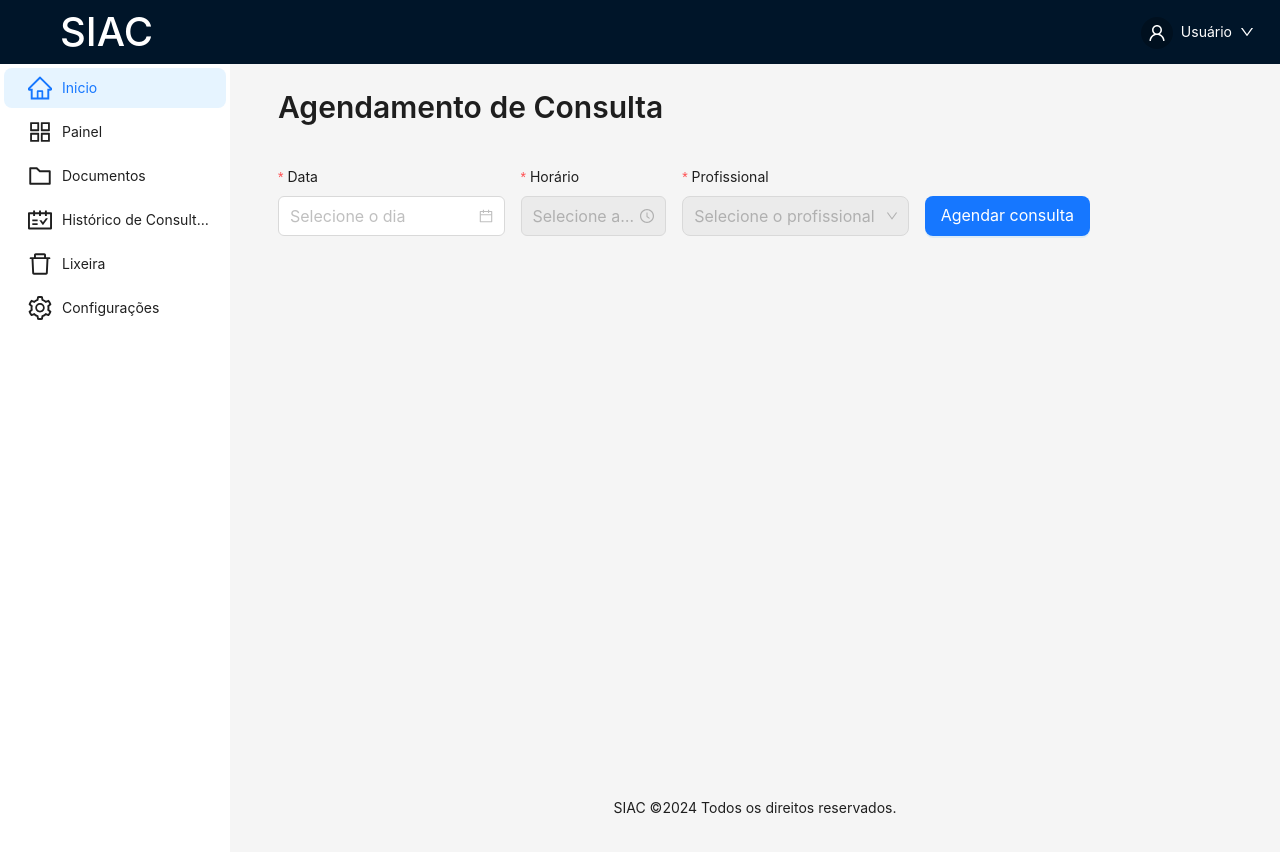
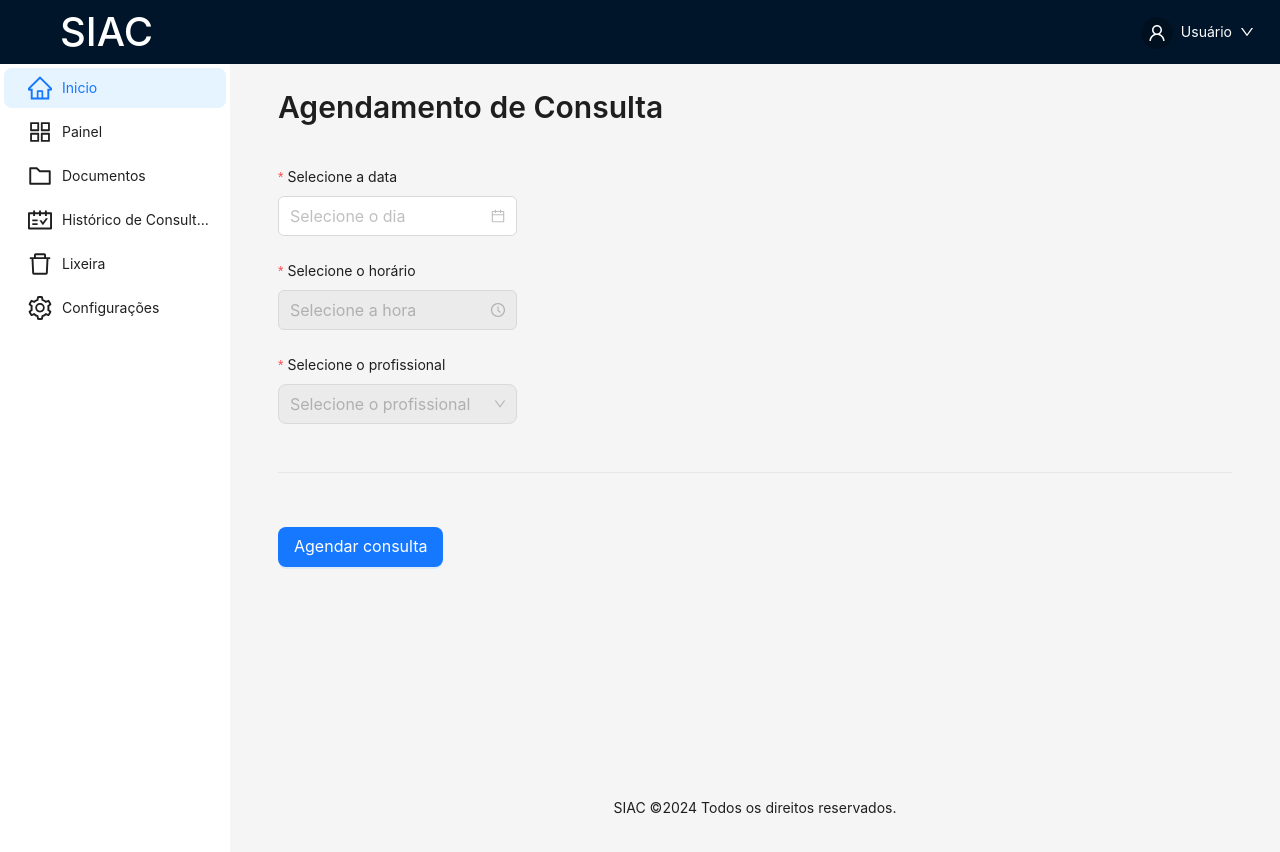
Before and after one commit to edugmenes/siac-react, a React (Create React App) app in the folder frontend/: page /appointments/schedule in a window 1280 px wide. Shown: the top 852 px of the page. Built offline with nearby package versions, Linux system fonts and the light colour scheme; sample sign-in values are in the browser's storage.

Commit message:
refac(appointment-schedule): put form in vertical way

```diff
--- a/frontend/src/pages/Appointments/AppointmentSchedule.jsx
+++ b/frontend/src/pages/Appointments/AppointmentSchedule.jsx
@@ -4,6 +4,7 @@ import {
   Col,
   ConfigProvider,
   DatePicker,
+  Divider,
   Form,
   Row,
   Select,
@@ -91,10 +92,10 @@ const AppointmentSchedule = () => {
       <Form layout="vertical" onFinish={handleSubmit}>
         <ConfigProvider locale={ptBR}>
           <div>
-            <Row gutter={16}>
+            <Row>
               <Col span={6}>
                 <Form.Item
-                  label="Data"
+                  label="Selecione a data"
                   name="date"
                   rules={[{ required: true, message: "Selecione uma data" }]}
                 >
@@ -108,9 +109,11 @@ const AppointmentSchedule = () => {
                   />
                 </Form.Item>
               </Col>
-              <Col span={4}>
+            </Row>
+            <Row>
+              <Col span={6}>
                 <Form.Item
-                  label="Horário"
+                  label="Selecione o horário"
                   name="time"
                   rules={[{ required: true, message: "Selecione um horário" }]}
                 >
@@ -130,9 +133,11 @@ const AppointmentSchedule = () => {
                   />
                 </Form.Item>
               </Col>
+            </Row>
+            <Row>
               <Col span={6}>
                 <Form.Item
-                  label="Profissional"
+                  label="Selecione o profissional"
                   name="professional"
                   rules={[
                     { required: true, message: "Selecione um profissional" },
@@ -148,6 +153,9 @@ const AppointmentSchedule = () => {
                   />
                 </Form.Item>
               </Col>
+            </Row>
+            <Divider />
+            <Row>
               <Col span={2}>
                 <Button
                   size="large"
```
